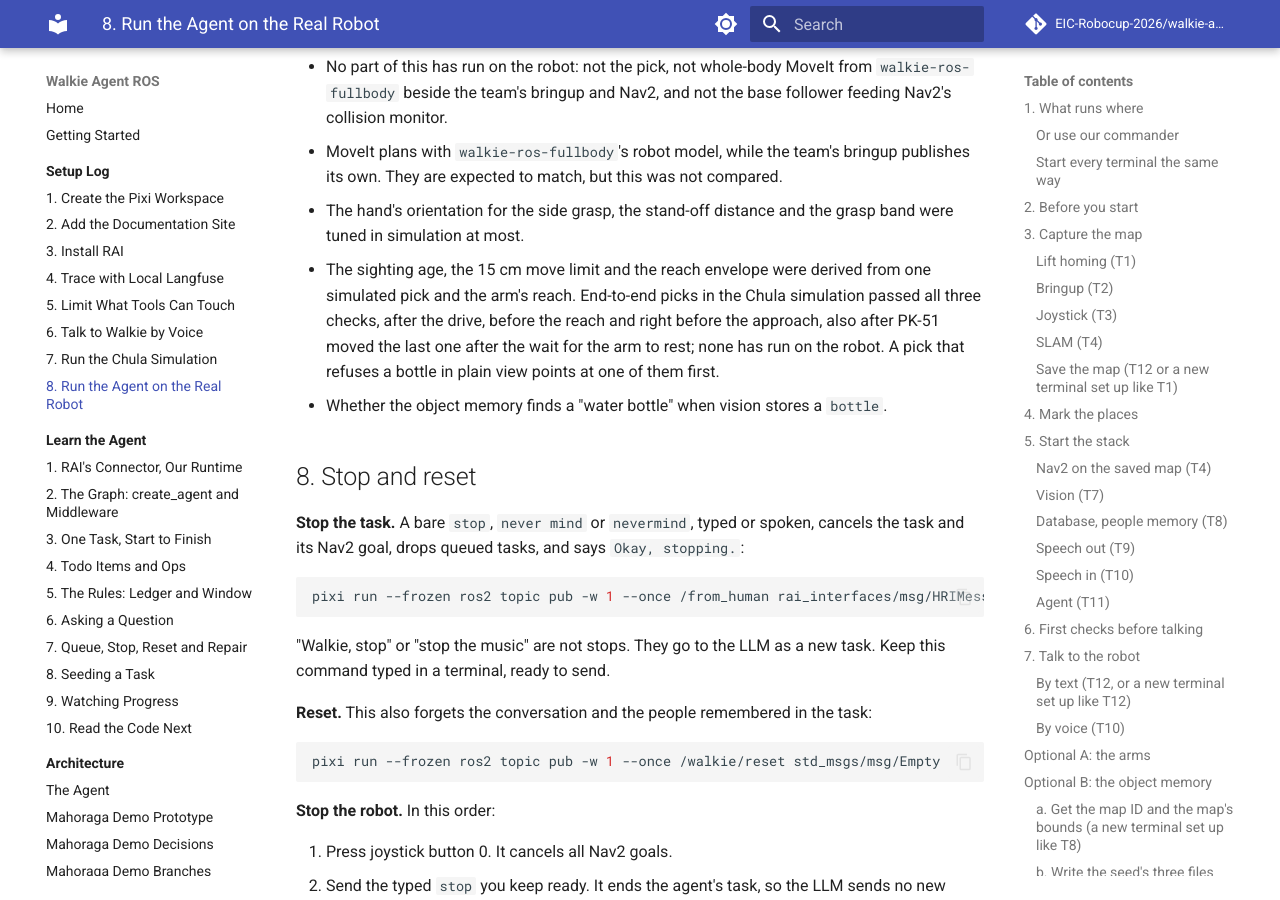
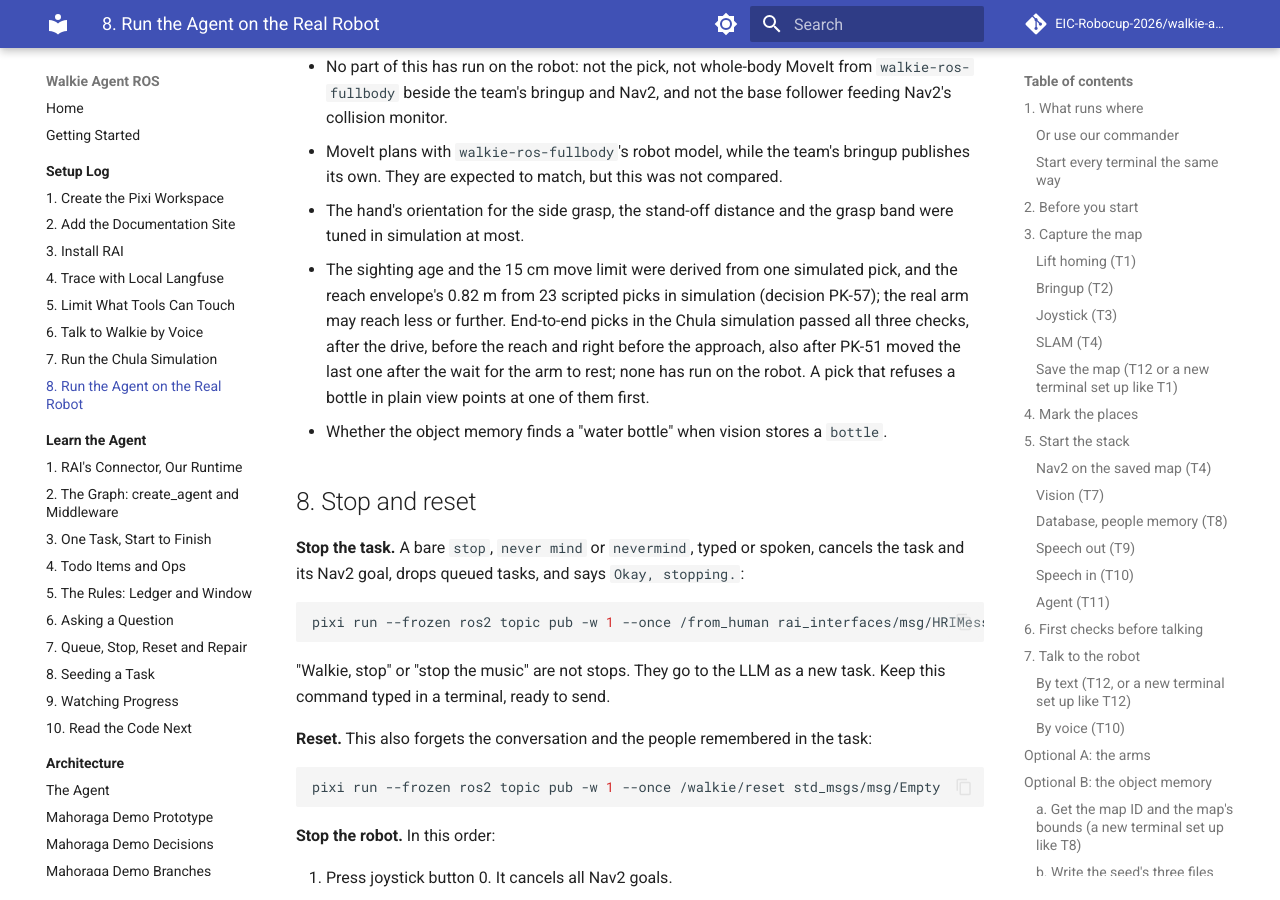
Before and after one commit to EIC-Robocup-2026/walkie-agent-ros, an MkDocs documentation site: the page built from docs/setup/09-real-robot.md, in a window 1280 px wide and 900 px high, scrolled down 28305 px. Built offline with MkDocs 1.6.1 and Material for MkDocs 9.7.7, drawn with Linux system fonts in a browser that asks for light colours; comment, search, counter and statistics services are not loaded.

```diff
--- a/docs/setup/09-real-robot.md
+++ b/docs/setup/09-real-robot.md
@@ -1349,9 +1349,10 @@ finishes its move either way.
   compared.
 - The hand's orientation for the side grasp, the stand-off distance and the
   grasp band were tuned in simulation at most.
-- The sighting age, the 15 cm move limit and the reach envelope were derived
-  from one simulated pick and the arm's reach. End-to-end picks in the Chula
-  simulation passed all three checks, after the drive, before the reach and
+- The sighting age and the 15 cm move limit were derived from one simulated
+  pick, and the reach envelope's 0.82 m from 23 scripted picks in simulation
+  (decision PK-57); the real arm may reach less or further. End-to-end picks
+  in the Chula simulation passed all three checks, after the drive, before the reach and
   right before the approach, also after PK-51 moved the last one after the
   wait for the arm to rest; none has run on the robot.
   A pick that refuses a bottle in plain view points at one of them first.
```
Also changed, not shown: docs/architecture/mahoraga-demo-decisions.md (+1 -0 lines), docs/setup/08-chula-simulation.md (+1 -1 lines), 2 other files.
